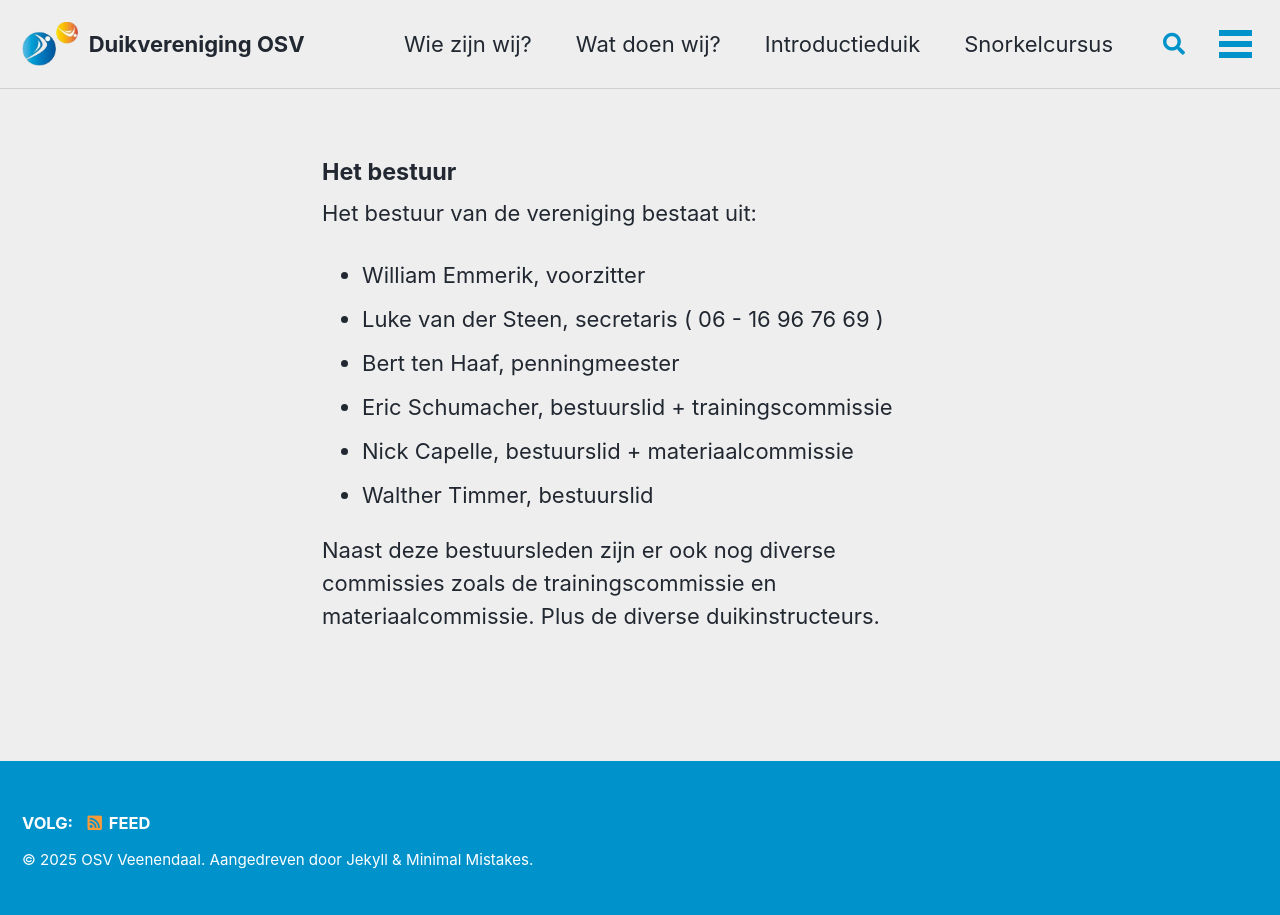
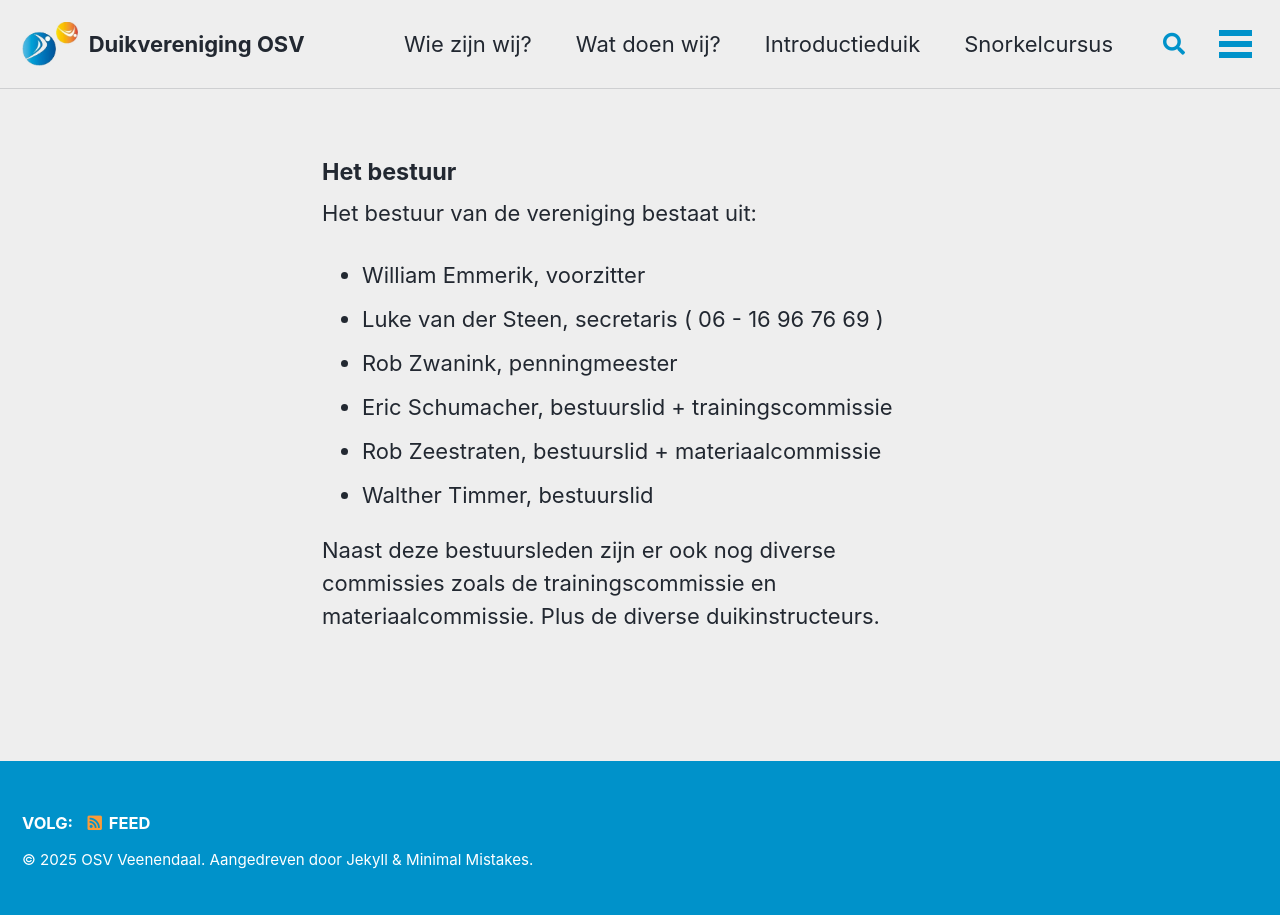
Before and after one commit to walthertimmer/osvveenendaal.nl, a Jekyll site: the page built from _pages/bestuur.md, in a window 1280 px wide. Built offline with Jekyll 4.4.1, drawn with Linux system fonts in a browser that asks for light colours; cached includes are drawn as plain includes.

Commit message:
Update bestuur.md

```diff
--- a/_pages/bestuur.md
+++ b/_pages/bestuur.md
@@ -11,9 +11,9 @@ Het bestuur van de vereniging bestaat uit:
 
 - William Emmerik, voorzitter
 - Luke van der Steen, secretaris ( 06 - 16 96 76 69 )
-- Bert ten Haaf, penningmeester
+- Rob Zwanink, penningmeester
 - Eric Schumacher, bestuurslid + trainingscommissie
-- Nick Capelle, bestuurslid + materiaalcommissie
+- Rob Zeestraten, bestuurslid + materiaalcommissie
 - Walther Timmer, bestuurslid
 
 Naast deze bestuursleden zijn er ook nog diverse commissies zoals de trainingscommissie en materiaalcommissie. Plus de diverse duikinstructeurs.
```
